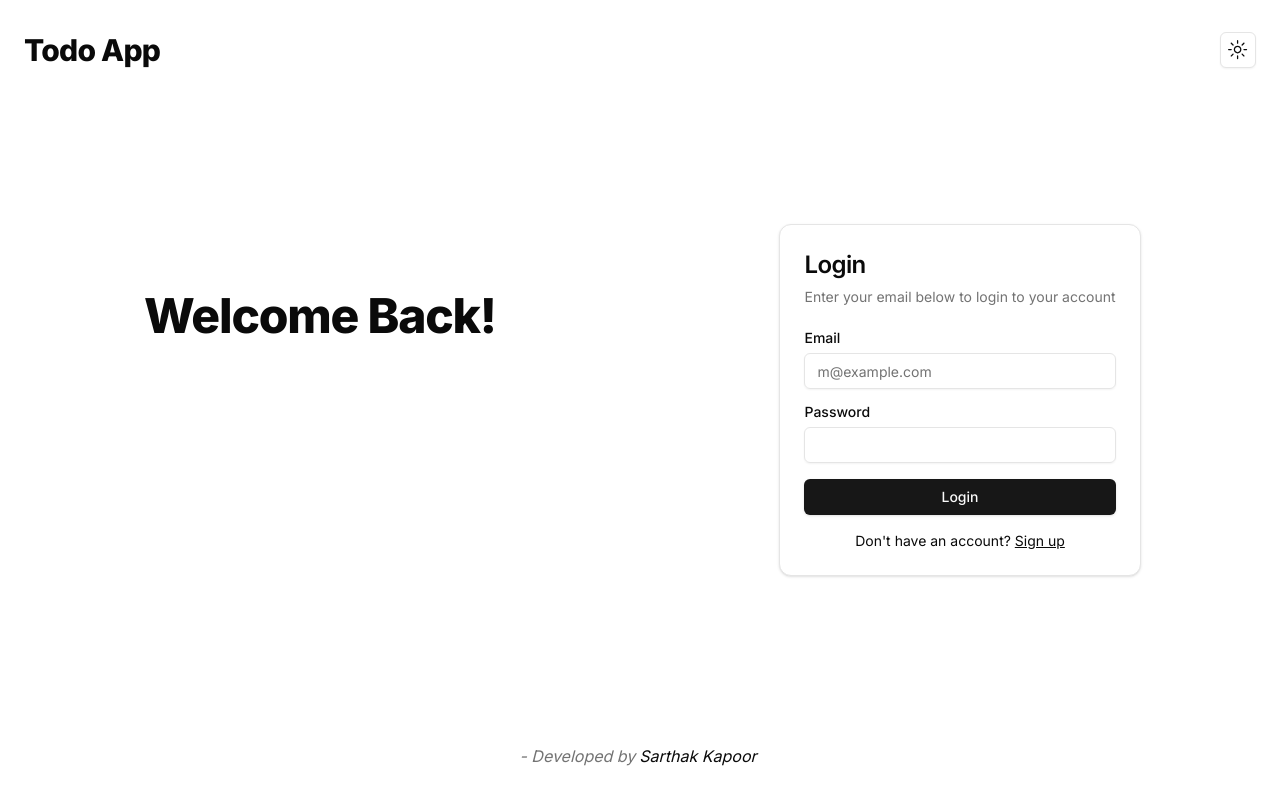
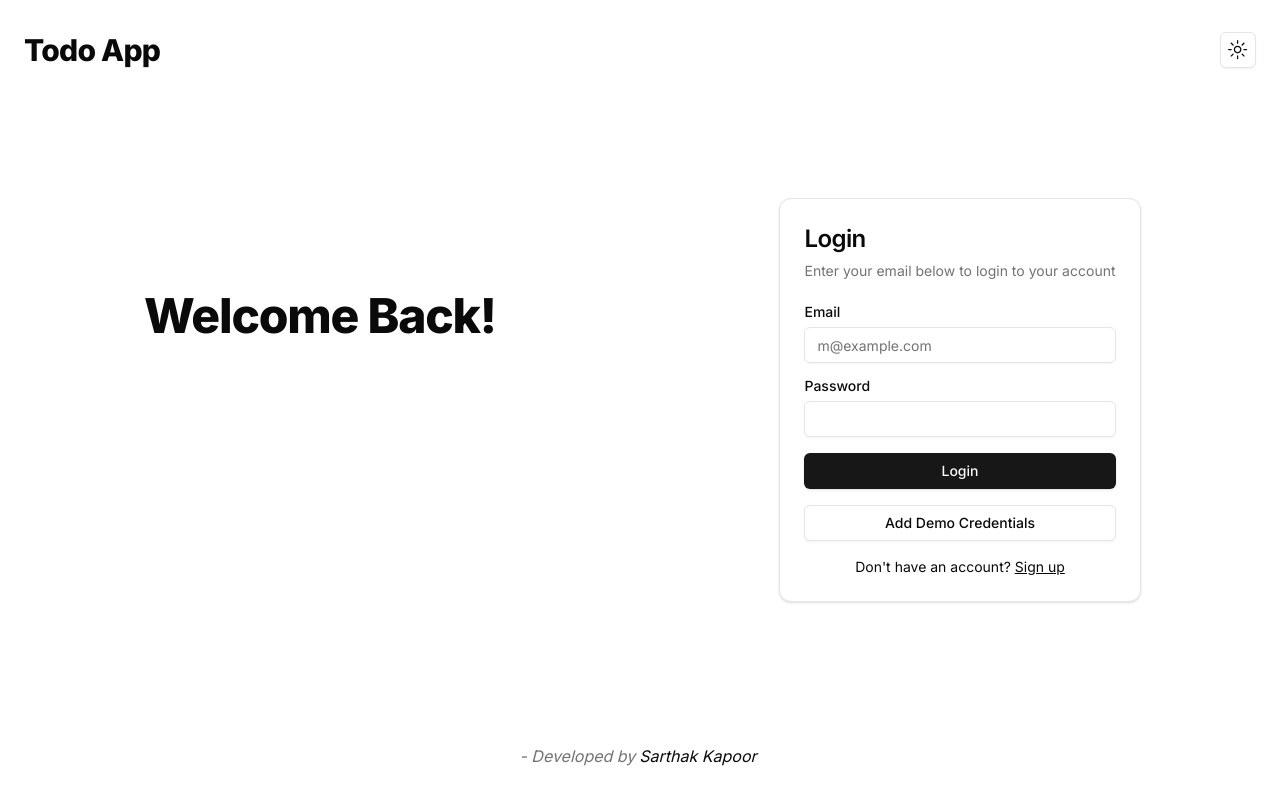
Before and after one commit to Sarthak2152/todo-next-ts, a Next.js app: page /login in a window 1280 px wide. Built offline with nearby package versions, Linux system fonts and the light colour scheme.

Commit message:
Added button for demo user

```diff
--- a/src/components/auth/LoginForm.tsx
+++ b/src/components/auth/LoginForm.tsx
@@ -45,7 +45,8 @@ const LoginForm = () => {
         </ToastAction>
       ),
     });
-  }, [setValue, toast]);
+  }, [toast, setValue]);
+
   const onSubmit: SubmitHandler<userLogin> = async (data) => {
     try {
       setLoading(true);
@@ -103,6 +104,15 @@ const LoginForm = () => {
             <Button type="submit" disabled={loading} className="w-full">
               {!loading ? "Login" : "Logging in..."}
             </Button>
+            <Button
+              type="button"
+              onClick={() => {
+                setValue("email", "sarthak@gmail.com");
+                setValue("password", "Hello@1234");
+              }}
+              variant="outline">
+              Add Demo Credentials
+            </Button>
           </div>
           <div className="mt-4 text-center text-sm">
             Don&apos;t have an account?{" "}
```
